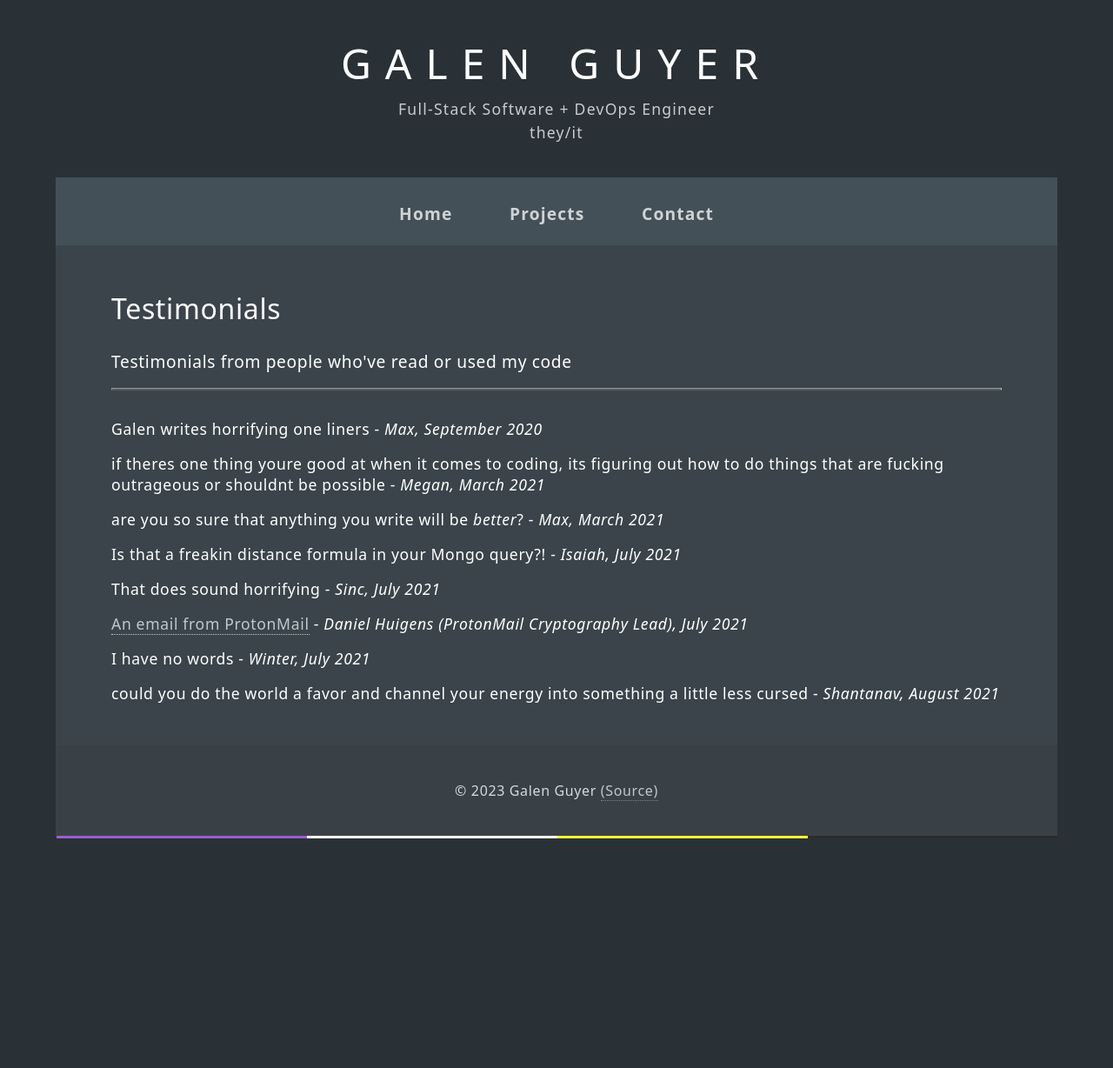
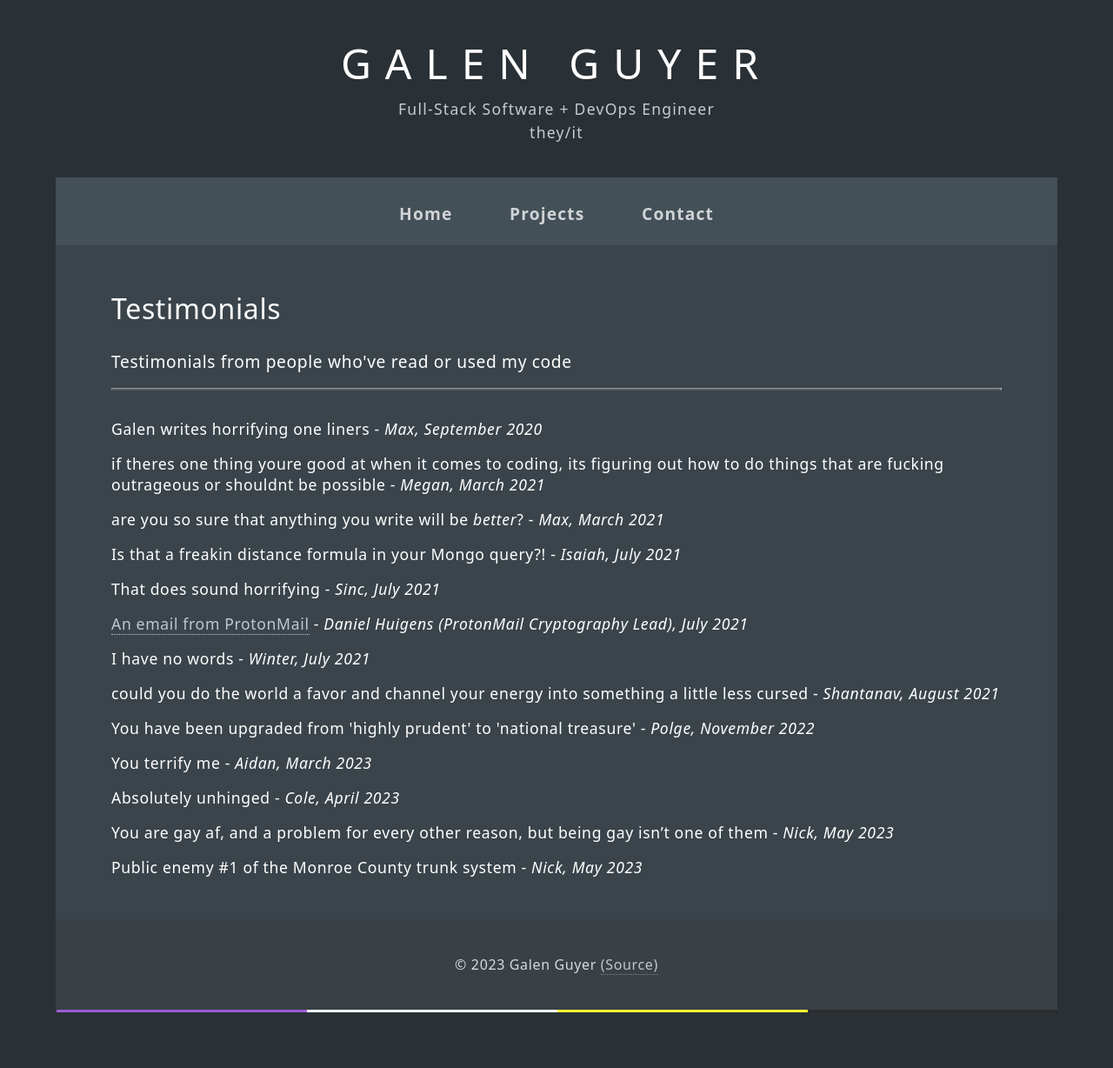
Before and after one commit to galenguyer/galenguyer.github.io, a Jekyll site: the page built from testimonials/index.html, in a window 1280 px wide. Shown: the whole page at 87% size. Built offline with Jekyll 4.4.1, drawn with Linux system fonts in a browser that asks for light colours; before the commit the page ends 1028 px from its top, so only the background shows below that.

Commit message:
Add a few new testimonials

```diff
--- a/testimonials/index.html
+++ b/testimonials/index.html
@@ -7,7 +7,7 @@ permalink: /testimonials/
 styles: ["main"]
 ---
 
-<h1>Testimonials</h1>
+<h1>{{ page.title }}</h1>
 <h3>{{ page.description }}</h3>
 <hr>
 
@@ -19,3 +19,8 @@ styles: ["main"]
 <p><a href="./protonmail-email">An email from ProtonMail</a> - <i>Daniel Huigens (ProtonMail Cryptography Lead), July 2021</i></p>
 <p>I have no words - <i>Winter, July 2021</i></p>
 <p>could you do the world a favor and channel your energy into something a little less cursed - <i>Shantanav, August 2021</i></p>
+<p>You have been upgraded from 'highly prudent' to 'national treasure' - <i>Polge, November 2022</i></p>
+<p>You terrify me - <i>Aidan, March 2023</i></p>
+<p>Absolutely unhinged - <i>Cole, April 2023</i></p>
+<p>You are gay af, and a problem for every other reason, but being gay isn’t one of them - <i>Nick, May 2023</i></p>
+<p>Public enemy #1 of the Monroe County trunk system - <i>Nick, May 2023</i></p>
```
